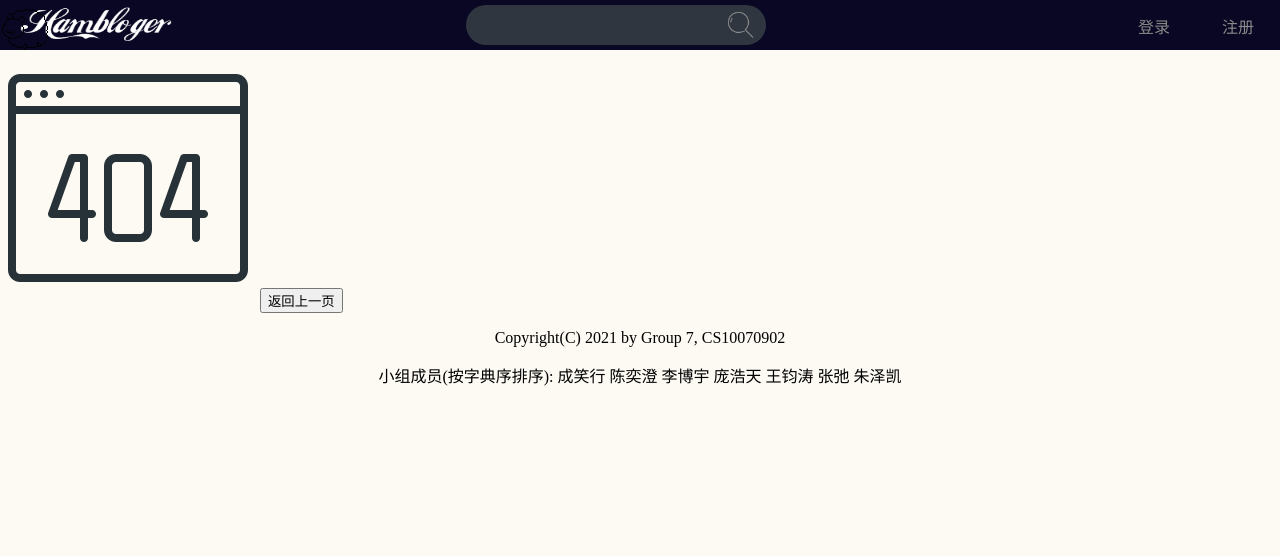
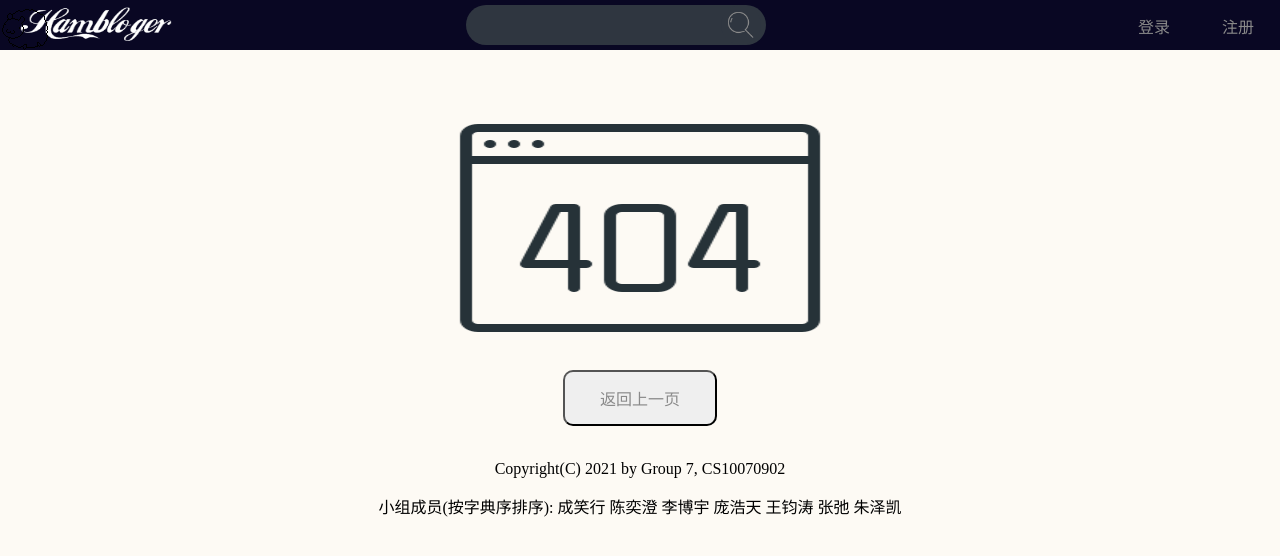
Before and after one commit to vozeo/Hambloger, a Flask app: template app/templates/404.html in a window 1280 px wide. Shown: the top 556 px of the page. Run offline with Flask 2, Linux system fonts and the light colour scheme; the template is opened without the code that fills it, so the values that code supplies are empty; some libraries are stand-ins or nearby versions.

Commit message:
Fix 404 page bug.

```diff
--- a/app/static/css/base.css
+++ b/app/static/css/base.css
@@ -226,16 +226,22 @@ footer {
 }
 .search-click:hover {
     background-color: rgb(245, 243, 240);
+}
+
+.error-404 {
+    height: 100%;
+}
+
 .error-image {
     height: 256px;
-    width: 256px;
-    margin-top: 40px;
-    margin-left: 500px;
+    width: 30%;
+    position: relative;
+    top: 50px;
+    left: 35%;
 }
 
 .error-button {
-    margin-top: 30px;
-    margin-left: 560px;
+    margin-top: 60px;
     display: block;
     color: #8a8a8a;
     text-align: center;
@@ -243,6 +249,9 @@ footer {
     font-size: 16px;
     border-radius: 10px;
     text-decoration: none;
+    width: 12%;
+    position: relative;
+    left: 44%;
 }
 
 .error-button:hover {
--- a/app/templates/404.html
+++ b/app/templates/404.html
@@ -3,8 +3,10 @@
 {% block title %}Hambloger - Page Not Found{% endblock %}
 
 {% block page_content %}
-<div class="page-content">
+<div class="error-404">
     <a href="/"><img src="{{url_for('static', filename='icons/404-background.png')}}" class="error-image"></a>
     <input type="button" name="Submit" class="error-button" value="返回上一页" onclick="javascript:window.history.back(-1);">
+    <br>
+
 </div>
 {% endblock %}
--- a/app/templates/500.html
+++ b/app/templates/500.html
@@ -3,7 +3,7 @@
 {% block title %}Hambloger - Internal Server Error{% endblock %}
 
 {% block page_content %}
-<div class="page-content">
+<div class="error-404">
     <a href="/"><img src="{{url_for('static', filename='icons/500-background.png')}}" class="error-image"></a>
     <input type="button" name="Submit" class="error-button" value="返回上一页" onclick="javascript:window.history.back(-1);">
 </div>
```
